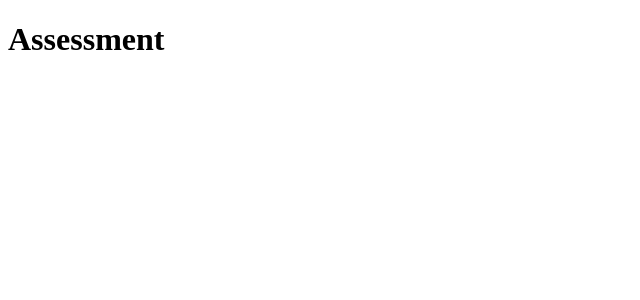
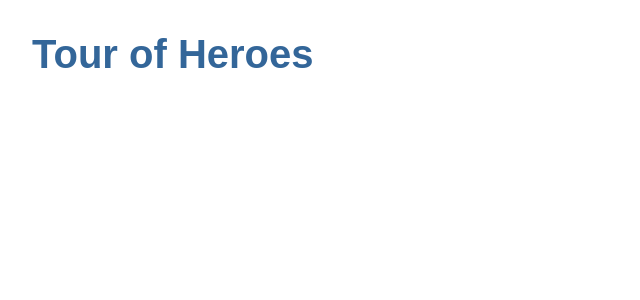
Before and after one commit to kannanmgd/myapp, an Angular app in the folder Assessment/: page / in a window 1280 px wide. Shown: the top 300 px of the page, without its empty margins (0-640 px from the left). Built offline with nearby package versions, Linux system fonts and the light colour scheme.

Commit message:
heroes added

```diff
--- a/Assessment/src/app/app.component.ts
+++ b/Assessment/src/app/app.component.ts
@@ -6,5 +6,5 @@ import { Component } from '@angular/core';
   styleUrls: ['./app.component.css']
 })
 export class AppComponent {
-  title = 'Assessment';
+  title = 'Tour of Heroes';
 }
--- a/Assessment/src/app/app.module.ts
+++ b/Assessment/src/app/app.module.ts
@@ -3,10 +3,12 @@ import { NgModule } from '@angular/core';
 
 import { AppRoutingModule } from './app-routing.module';
 import { AppComponent } from './app.component';
+import { HeroesComponent } from './heroes/heroes.component';
 
 @NgModule({
   declarations: [
-    AppComponent
+    AppComponent,
+    HeroesComponent
   ],
   imports: [
     BrowserModule,
--- /dev/null
+++ b/Assessment/src/app/heroes/heroes.component.html
@@ -0,0 +1,3 @@
+<p>
+  heroes works!
+</p>
--- /dev/null
+++ b/Assessment/src/app/heroes/heroes.component.ts
@@ -0,0 +1,15 @@
+import { Component, OnInit } from '@angular/core';
+
+@Component({
+  selector: 'app-heroes',
+  templateUrl: './heroes.component.html',
+  styleUrls: ['./heroes.component.css']
+})
+export class HeroesComponent implements OnInit {
+
+  constructor() { }
+
+  ngOnInit() {
+  }
+
+}
--- a/Assessment/src/styles.css
+++ b/Assessment/src/styles.css
@@ -1 +1,22 @@
-/* You can add global styles to this file, and also import other style files */
+/* Application-wide Styles */
+h1 {
+    color: #369;
+    font-family: Arial, Helvetica, sans-serif;
+    font-size: 250%;
+  }
+  h2, h3 {
+    color: #444;
+    font-family: Arial, Helvetica, sans-serif;
+    font-weight: lighter;
+  }
+  body {
+    margin: 2em;
+  }
+  body, input[type="text"], button {
+    color: #333;
+    font-family: Cambria, Georgia;
+  }
+  /* everywhere else */
+  * {
+    font-family: Arial, Helvetica, sans-serif;
+  }
```
Also changed, not shown: Assessment/src/app/heroes/heroes.component.css (added), 1 other file (tests, documents, lock files or other folders).
